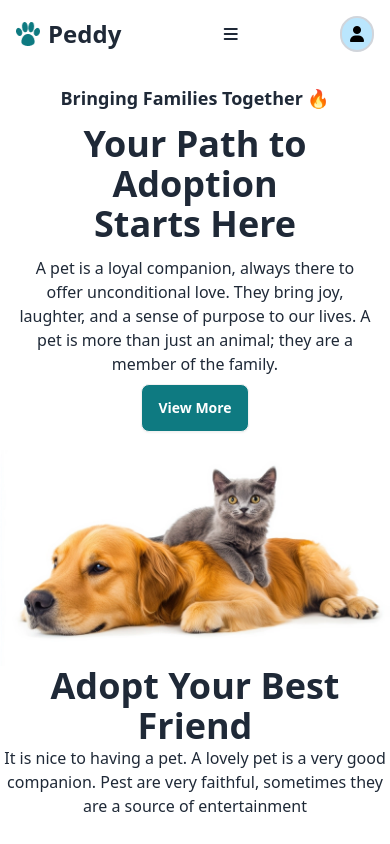
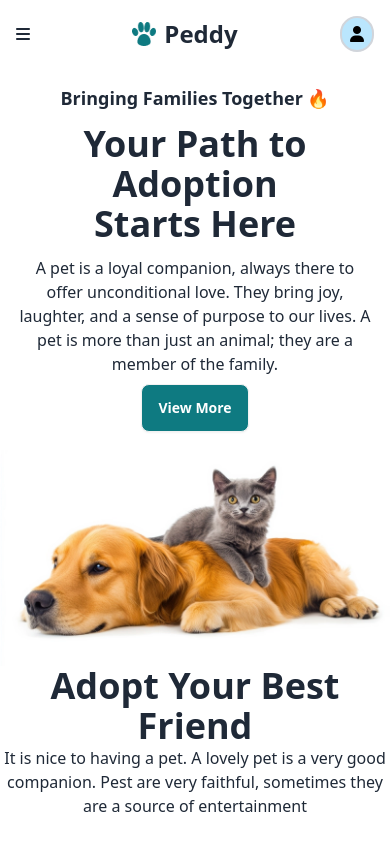
Before and after one commit to Arif2ankhi/pet-addoption, a plain HTML site: page index.html in a window 390 px wide. Shown: the top 844 px of the page. Drawn offline with nearby package versions, Linux system fonts and the light colour scheme; no server answers.

Commit message:
Move menubar on the left

```diff
--- a/index.html
+++ b/index.html
@@ -26,6 +26,10 @@
     <header class="" >
         <nav class=" w-full top-0 z-10">
             <div class="flex items-center justify-between p-4 md:p-8 lg:p-16">
+              <!-- Menubar design -->
+              <div class="md:hidden">
+                <i class="fa-solid fa-bars"></i>
+              </div>
               <!-- Logo design -->
               <div class="flex items-center ">
                   <img src="./images/logo.webp" alt="" class="h-6 w-6 mr-2">
@@ -37,9 +41,9 @@
                   <a class="link link-hover">Shop</a>
                   <a class="link link-hover">Contact</a>
               </div>
-              <div class="md:hidden">
+              <!-- <div class="md:hidden">
                 <i class="fa-solid fa-bars"></i>
-              </div>
+              </div>  -->
               <!-- navbar icon -->
               <div class="bg-sky-200 text-black border-solid border-2 border-gray-300 px-2 py-1 rounded-full">
                   <i class="fa-regular fa-user font-semibold border-gray-800 rounded"></i>
@@ -74,6 +78,7 @@
             <img class="mx-auto" src="images/pet.webp" alt="">
           </div>
   </header>
+  <!-- banner ends  -->
 
   <!-- Header ends here -->
 
@@ -170,9 +175,11 @@
 
   </footer>
 
+  <!-- Footer ends  -->
 
 
-    <!-- <script src="./script/code.js"></script> -->
+
+    <!-- Link up with js -->
     <script src="./script/index.js"></script>
 </body>
 </html>
```
